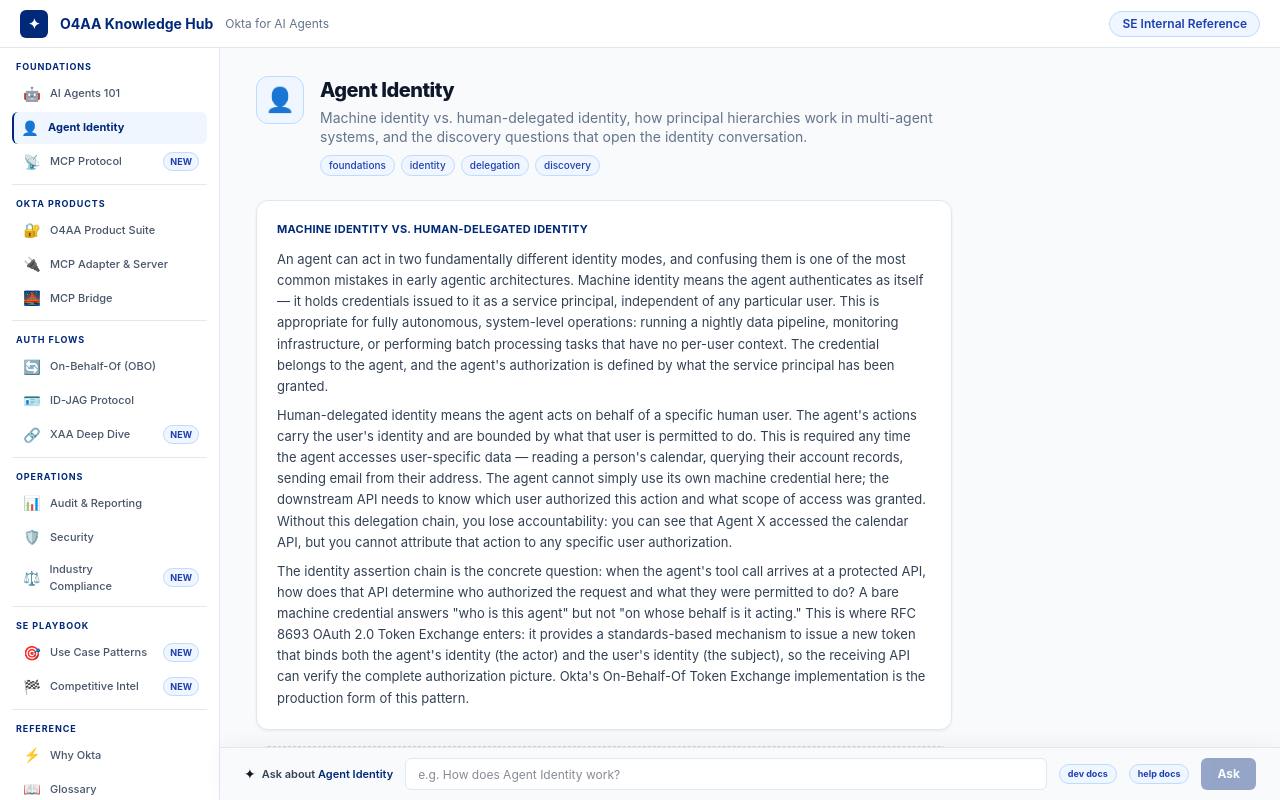
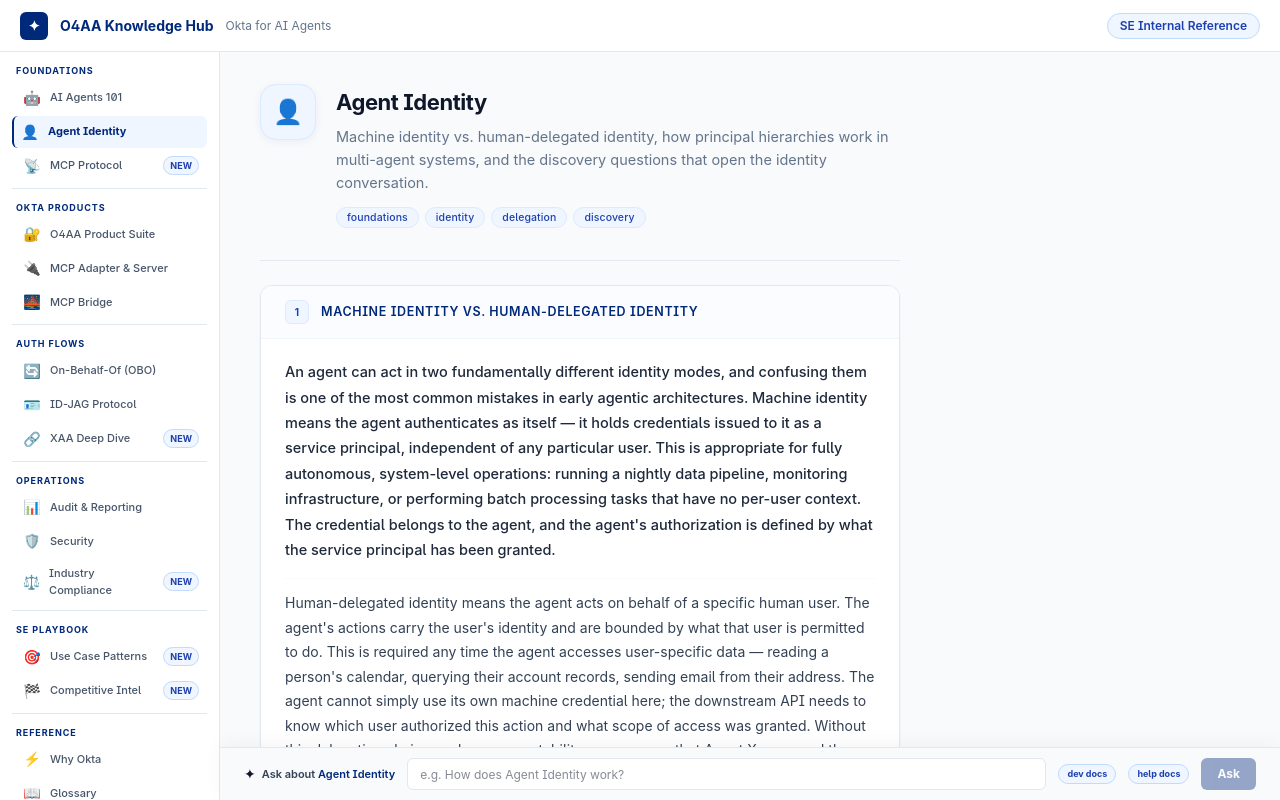
Before and after one commit to Zantonse/o4aa-knowledge, a Next.js app: page /section/agent-identity in a window 1280 px wide. Built offline with nearby package versions, Linux system fonts and the light colour scheme.

Commit message:
style: improve content readability — DM Sans font, larger text, smart label detection, card numbering, editorial spacing

```diff
--- a/app/globals.css
+++ b/app/globals.css
@@ -1,4 +1,5 @@
 @import "tailwindcss";
+@import url('https://fonts.googleapis.com/css2?family=DM+Sans:ital,opsz,wght@0,9..40,300;0,9..40,400;0,9..40,500;0,9..40,600;0,9..40,700;1,9..40,400&family=JetBrains+Mono:wght@400;500&display=swap');
 
 @layer base {
   *, *::before, *::after {
@@ -12,12 +13,20 @@
   body {
     background-color: #F8FAFC;
     color: #0F172A;
-    font-family: -apple-system, BlinkMacSystemFont, 'Segoe UI', Roboto, sans-serif;
+    font-family: 'DM Sans', -apple-system, BlinkMacSystemFont, 'Segoe UI', sans-serif;
     -webkit-font-smoothing: antialiased;
+    -moz-osx-font-smoothing: grayscale;
+    font-feature-settings: 'ss01', 'ss02';
+    text-rendering: optimizeLegibility;
   }
 
   ::-webkit-scrollbar { width: 6px; }
   ::-webkit-scrollbar-track { background: #F1F5F9; }
   ::-webkit-scrollbar-thumb { background: #CBD5E1; border-radius: 3px; }
   ::-webkit-scrollbar-thumb:hover { background: #94A3B8; }
+
+  ::selection {
+    background: #DBEAFE;
+    color: #1E3A5F;
+  }
 }
--- a/app/layout.tsx
+++ b/app/layout.tsx
@@ -13,8 +13,8 @@
     <html lang="en" className="h-full">
       <body className="h-full flex flex-col">
         <header
-          className="flex-shrink-0 flex items-center justify-between px-5 h-12 border-b"
-          style={{ background: '#ffffff', borderColor: '#E2E8F0' }}
+          className="flex-shrink-0 flex items-center justify-between px-5 h-13 border-b"
+          style={{ background: '#ffffff', borderColor: '#E2E8F0', height: '52px' }}
         >
           <div className="flex items-center gap-3">
             <div
--- a/components/ContentCard.tsx
+++ b/components/ContentCard.tsx
@@ -1,23 +1,103 @@
 import type { ContentCardData } from '@/lib/types';
 
-export default function ContentCard({ card }: { card: ContentCardData }) {
+// Detect paragraphs that start with a label pattern like:
+// "Step 1:", "Layer 1 —", "Priority 1 —", "okta-cross-app:", "HIPAA:", etc.
+const LABEL_PATTERN = /^([A-Za-z0-9][A-Za-z0-9 /().+-]{0,40}?(?::|—))\s*/;
+
+function splitLabel(text: string): { label: string; rest: string } | null {
+  const match = text.match(LABEL_PATTERN);
+  if (!match) return null;
+  const label = match[1].trim();
+  const rest = text.slice(match[0].length);
+  // Only treat as a label if what follows is substantial (not a one-word false match)
+  if (rest.length < 20) return null;
+  return { label, rest };
+}
+
+export default function ContentCard({ card, index }: { card: ContentCardData; index?: number }) {
   return (
     <div
-      className="rounded-xl p-5 mb-4"
-      style={{ background: '#ffffff', border: '1px solid #E2E8F0', boxShadow: '0 1px 3px rgba(0,0,0,0.06)' }}
+      className="rounded-xl mb-5 overflow-hidden"
+      style={{
+        background: '#ffffff',
+        border: '1px solid #E2E8F0',
+        boxShadow: '0 1px 3px rgba(0,0,0,0.04), 0 1px 2px rgba(0,0,0,0.02)',
+      }}
     >
-      <h3
-        className="text-[11px] font-bold uppercase tracking-wide mb-3"
-        style={{ color: '#00297A' }}
+      {/* Card heading with left accent stripe */}
+      <div
+        className="px-6 py-3.5 flex items-center gap-3"
+        style={{
+          borderBottom: '1px solid #F1F5F9',
+          background: '#FAFCFF',
+        }}
       >
-        {card.heading}
-      </h3>
-      <div className="space-y-2">
-        {card.paragraphs.map((p, i) => (
-          <p key={i} className="text-[13px] leading-relaxed" style={{ color: '#334155' }}>
-            {p}
-          </p>
-        ))}
+        {typeof index === 'number' && (
+          <span
+            className="flex-shrink-0 w-6 h-6 rounded-md flex items-center justify-center text-[10px] font-bold"
+            style={{ background: '#EFF6FF', color: '#1E40AF', border: '1px solid #DBEAFE' }}
+          >
+            {index + 1}
+          </span>
+        )}
+        <h3
+          className="text-[12.5px] font-semibold uppercase tracking-wide"
+          style={{ color: '#00297A', letterSpacing: '0.05em' }}
+        >
+          {card.heading}
+        </h3>
+      </div>
+
+      {/* Card body */}
+      <div className="px-6 py-5">
+        {card.paragraphs.map((p, i) => {
+          const parsed = splitLabel(p);
+
+          return (
+            <div
+              key={i}
+              className={i > 0 ? 'mt-4' : ''}
+              style={{
+                paddingTop: i > 0 ? '12px' : 0,
+                borderTop: i > 0 ? '1px solid #F8FAFC' : 'none',
+              }}
+            >
+              {parsed ? (
+                <p
+                  className="text-[14px] leading-[1.75]"
+                  style={{ color: '#334155' }}
+                >
+                  <span
+                    className="font-semibold inline-block mr-1.5"
+                    style={{
+                      color: '#0F172A',
+                      fontFamily: "'JetBrains Mono', 'DM Sans', monospace",
+                      fontSize: '12.5px',
+                      background: '#F1F5F9',
+                      padding: '1px 6px',
+                      borderRadius: '4px',
+                      border: '1px solid #E2E8F0',
+                      verticalAlign: 'baseline',
+                    }}
+                  >
+                    {parsed.label}
+                  </span>
+                  {' '}{parsed.rest}
+                </p>
+              ) : (
+                <p
+                  className={`leading-[1.75] ${i === 0 ? 'text-[14.5px]' : 'text-[14px]'}`}
+                  style={{
+                    color: i === 0 ? '#1E293B' : '#334155',
+                    ...(i === 0 ? { fontWeight: 450 } : {}),
+                  }}
+                >
+                  {p}
+                </p>
+              )}
+            </div>
+          );
+        })}
       </div>
     </div>
   );
--- a/components/DiagramCard.tsx
+++ b/components/DiagramCard.tsx
@@ -31,36 +31,56 @@
 
   return (
     <div
-      className="rounded-xl p-5 mb-4"
-      style={{ background: '#F8FAFC', border: '1.5px dashed #CBD5E1' }}
+      className="rounded-xl mb-5 overflow-hidden"
+      style={{
+        background: '#FAFCFF',
+        border: '1.5px dashed #CBD5E1',
+      }}
     >
-      <div className="flex items-center justify-between mb-3">
+      <div
+        className="px-6 py-3 flex items-center justify-between"
+        style={{ borderBottom: '1px solid #F1F5F9' }}
+      >
+        <div className="flex items-center gap-2.5">
+          <span
+            className="flex-shrink-0 w-6 h-6 rounded-md flex items-center justify-center text-[11px]"
+            style={{ background: '#EFF6FF', color: '#1E40AF', border: '1px solid #DBEAFE' }}
+          >
+            ✦
+          </span>
           <h3
-          className="text-[11px] font-bold uppercase tracking-wide"
-          style={{ color: '#00297A' }}
+            className="text-[12.5px] font-semibold uppercase tracking-wide"
+            style={{ color: '#00297A', letterSpacing: '0.05em' }}
           >
             Architecture Diagram
           </h3>
+        </div>
         <button
           onClick={handleRegenerate}
           disabled={loading}
-          className="text-[11px] font-semibold px-3 py-1 rounded-md disabled:opacity-50"
+          className="text-[11px] font-semibold px-3.5 py-1.5 rounded-lg disabled:opacity-50 transition-all"
           style={{
             background: '#EFF6FF',
-            border: '1px solid #BFDBFE',
+            border: '1px solid #DBEAFE',
             color: '#1E40AF',
           }}
         >
           {loading ? 'Generating…' : 'Regenerate ✦'}
         </button>
       </div>
+      <div className="p-4">
         {error && (
-        <p className="text-xs mb-2" style={{ color: '#b91c1c' }}>{error}</p>
+          <p className="text-xs mb-2 px-2" style={{ color: '#b91c1c' }}>{error}</p>
         )}
         {imgMissing ? (
           <div
-          className="w-full rounded-lg flex items-center justify-center text-xs italic"
-          style={{ minHeight: '120px', background: '#F1F5F9', color: '#64748B' }}
+            className="w-full rounded-lg flex items-center justify-center text-[13px]"
+            style={{
+              minHeight: '140px',
+              background: '#F1F5F9',
+              color: '#64748B',
+              fontStyle: 'italic',
+            }}
           >
             No diagram yet — click Regenerate ✦ to generate one
           </div>
@@ -76,5 +96,6 @@
           />
         )}
       </div>
+    </div>
   );
 }
--- a/components/SectionPage.tsx
+++ b/components/SectionPage.tsx
@@ -8,31 +8,46 @@
   const navItem = SLUG_MAP[content.slug];
 
   return (
-    <div className="px-9 py-7 max-w-3xl">
-      {/* Header */}
-      <div className="flex items-start gap-4 mb-6">
+    <div className="px-10 py-8 max-w-[720px]">
+      {/* Section header */}
+      <div className="flex items-start gap-5 mb-8">
         <div
-          className="w-12 h-12 rounded-xl flex items-center justify-center text-2xl flex-shrink-0"
-          style={{ background: '#EFF6FF', border: '1px solid #BFDBFE' }}
+          className="w-14 h-14 rounded-2xl flex items-center justify-center text-2xl flex-shrink-0"
+          style={{
+            background: '#EFF6FF',
+            border: '1px solid #DBEAFE',
+            boxShadow: '0 2px 8px rgba(0, 41, 122, 0.06)',
+          }}
         >
           {content.icon}
         </div>
-        <div className="flex-1 min-w-0">
-          <div className="flex items-center gap-2 mb-1">
-            <h1 className="text-xl font-extrabold tracking-tight" style={{ color: '#0F172A' }}>
+        <div className="flex-1 min-w-0 pt-0.5">
+          <div className="flex items-center gap-2.5 mb-1.5">
+            <h1
+              className="text-[22px] font-bold tracking-tight"
+              style={{ color: '#0F172A', letterSpacing: '-0.02em' }}
+            >
               {content.title}
             </h1>
             {navItem?.isNew && <NewBadge />}
           </div>
-          <p className="text-sm leading-snug mb-2" style={{ color: '#64748B' }}>
+          <p
+            className="text-[14.5px] leading-relaxed mb-3"
+            style={{ color: '#64748B', lineHeight: 1.6 }}
+          >
             {content.description}
           </p>
           <div className="flex flex-wrap gap-1.5">
             {content.tags.map(tag => (
               <span
                 key={tag}
-                className="text-[10px] font-medium px-2 py-0.5 rounded-full border"
-                style={{ background: '#EFF6FF', borderColor: '#BFDBFE', color: '#1E40AF' }}
+                className="text-[10.5px] font-medium px-2.5 py-0.5 rounded-full border"
+                style={{
+                  background: '#EFF6FF',
+                  borderColor: '#DBEAFE',
+                  color: '#1E40AF',
+                  letterSpacing: '0.01em',
+                }}
               >
                 {tag}
               </span>
@@ -41,10 +56,13 @@
         </div>
       </div>
 
-      {/* Cards: insert diagram after first card */}
+      {/* Divider */}
+      <div className="mb-6" style={{ height: '1px', background: '#E2E8F0' }} />
+
+      {/* Content cards with numbering */}
       {content.cards.map((card, i) => (
         <div key={i}>
-          <ContentCard card={card} />
+          <ContentCard card={card} index={i} />
           {content.hasDiagram && i === 0 && <DiagramCard section={content} />}
         </div>
       ))}
```
Lines whose indentation alone changed are shown as unchanged.
